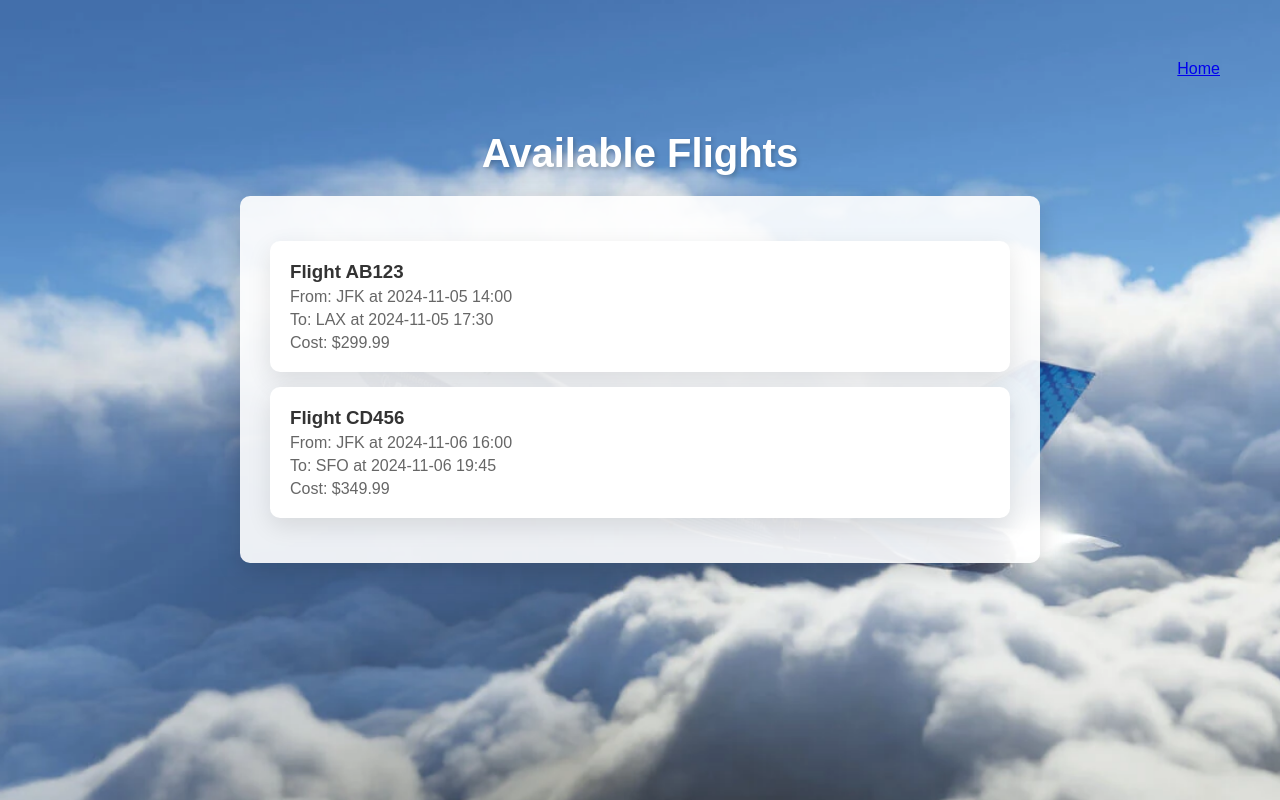
After one commit to icsbillwei/Group11-SI, a Flask app: template templates/flight_results.html in a window 1280 px wide. The commit adds this page. Run offline with Flask 3, Linux system fonts and the light colour scheme; the template is opened without the code that fills it: values that come from a table or form of the project are taken from there, others are empty.

Commit message:
flight database, flight search and flight results

```diff
--- a/app.py
+++ b/app.py
@@ -27,6 +27,17 @@ class User(db.Model):
     def check_password(self, password):
         return check_password_hash(self.password, password)
 
+# Flight Model
+class Flight(db.Model):
+    id = db.Column(db.Integer, primary_key=True)
+    flight_number = db.Column(db.String(50), unique=True, nullable=False)
+    departure_airport = db.Column(db.String(255), nullable=False)
+    arrival_location = db.Column(db.String(255), nullable=False)
+    departure_time = db.Column(db.DateTime, nullable=False)
+    arrival_time = db.Column(db.DateTime, nullable=False)
+    cost = db.Column(db.Float, nullable=False)
+
+
 # Routes
 @app.route('/', methods=['GET', 'POST'])
 def login():
@@ -41,7 +52,7 @@ def login():
         user = User.query.filter_by(email=email).first()
         if user and user.check_password(password):
             session['email'] = email
-            return redirect(url_for('index'))
+            return redirect(url_for('book_flight'))
 
         flash('Invalid email or password', 'error')
         return render_template('login.html')
@@ -118,11 +129,45 @@ def reset_password(email):
 
     return render_template('reset_password.html', email=email)
 
+@app.route('/search_flights', methods=['POST'])
+def search_flights():
+    departure_airport = request.form.get('departure_airport')
+    arrival_location = request.form.get('arrival_location')
+    departure_date = request.form.get('departure_date')
+
+    if not departure_airport or not arrival_location or not departure_date:
+        flash('Please provide all required information', 'error')
+        return redirect(url_for('book_flight'))
+
+    # Filter flights based on user's criteria
+    matching_flights = Flight.query.filter(
+        Flight.departure_airport == departure_airport,
+        Flight.arrival_location == arrival_location,
+        db.func.date(Flight.departure_time) == departure_date
+    ).all()
+
+    if not matching_flights:
+        flash('No flights match your search criteria. Please try again.', 'error')
+        return redirect(url_for('book_flight'))
+
+    return render_template('flight_results.html', flights=matching_flights)
+
+
 @app.route('/logout')
 def logout():
     session.pop('email', None)
     flash('You have been logged out', 'success')
     return redirect(url_for('login'))
+
+# entry point to the app
+@app.route('/book_flight', methods=['GET', 'POST'])
+def book_flight():
+    if 'email' not in session:
+        flash('Please login first', 'error')
+        return redirect(url_for('login'))
+
+    return render_template('book_flight.html')
+
 
 @app.route('/index')
 def index():
@@ -136,6 +181,21 @@ def init_db():
     with app.app_context():
         db.create_all()
 
+    # Check if flights already exist
+        if Flight.query.count() == 0:
+            # Add some flight data for initialization
+            flights = [
+                Flight(flight_number="AB123", departure_airport="JFK", arrival_location="LAX",
+                       departure_time=datetime(2024, 11, 5, 14, 0), arrival_time=datetime(2024, 11, 5, 17, 30),
+                       cost=299.99),
+                Flight(flight_number="CD456", departure_airport="JFK", arrival_location="SFO",
+                       departure_time=datetime(2024, 11, 6, 16, 0), arrival_time=datetime(2024, 11, 6, 19, 45),
+                       cost=349.99),
+            ]
+
+            db.session.bulk_save_objects(flights)
+            db.session.commit()
+
 if __name__ == '__main__':
     init_db()  # Initialize database tables
     app.run(debug=True)
--- /dev/null
+++ b/templates/flight_results.html
@@ -0,0 +1,132 @@
+<!DOCTYPE html>
+<html lang="en">
+<head>
+    <meta charset="UTF-8">
+    <meta name="viewport" content="width=device-width, initial-scale=1.0">
+    <title>Flight Results</title>
+    <style>
+        *, *::before, *::after {
+            box-sizing: border-box;
+        }
+
+        body, html {
+            height: 100%;
+            margin: 0;
+            font-family: Arial, sans-serif;
+            background-image: url("{{ url_for('static', filename='background.png') }}");
+            background-size: cover;
+            background-position: center;
+        }
+
+        .container {
+            min-height: 100vh;
+            display: flex;
+            flex-direction: column;
+            align-items: center;
+            padding: 40px;
+        }
+
+        .navbar {
+            width: 100%;
+            display: flex;
+            justify-content: space-between;
+            align-items: center;
+            padding: 20px;
+        }
+
+        h2 {
+            color: white;
+            font-size: 2.5rem;
+            text-align: center;
+            text-shadow: 2px 2px 4px rgba(0, 0, 0, 0.2);
+            margin-bottom: 20px;
+        }
+
+        .results-container {
+            background-color: rgba(255, 255, 255, 0.9);
+            padding: 30px;
+            border-radius: 10px;
+            box-shadow: 0 8px 24px rgba(0, 0, 0, 0.15);
+            width: 100%;
+            max-width: 800px;
+        }
+
+        .flight-card {
+            background-color: white;
+            border-radius: 10px;
+            box-shadow: 0 8px 24px rgba(0, 0, 0, 0.1);
+            padding: 20px;
+            margin: 15px 0;
+            transition: transform 0.2s;
+        }
+
+        .flight-card:hover {
+            transform: translateY(-5px);
+        }
+
+        .flight-info {
+            display: flex;
+            flex-direction: column;
+            gap: 5px;
+        }
+
+        .flight-info h3 {
+            margin: 0;
+            color: #333;
+        }
+
+        .flight-info p {
+            margin: 0;
+            color: #666;
+        }
+
+        /* Responsive design */
+        @media (max-width: 768px) {
+            .results-container {
+                width: 90%;
+            }
+        }
+    </style>
+</head>
+<body>
+    <div class="container">
+        <div class="navbar">
+            <div class="burger-icon" onclick="toggleDropdown()">
+                <div class="burger-lines"></div>
+                <div class="burger-lines"></div>
+                <div class="burger-lines"></div>
+            </div>
+            <div class="dropdown-menu" id="dropdownMenu">
+                <a href="{{ url_for('book_flight') }}">Home</a>
+                <!-- add more links here as needed -->
+            </div>
+        </div>
+
+        <h2>Available Flights</h2>
+
+        <div class="results-container">
+            {% if flights %}
+                {% for flight in flights %}
+                    <div class="flight-card">
+                        <div class="flight-info">
+                            <h3>Flight {{ flight.flight_number }}</h3>
+                            <p>From: {{ flight.departure_airport }} at {{ flight.departure_time.strftime('%Y-%m-%d %H:%M') }}</p>
+                            <p>To: {{ flight.arrival_location }} at {{ flight.arrival_time.strftime('%Y-%m-%d %H:%M') }}</p>
+                            <p>Cost: ${{ flight.cost }}</p>
+                        </div>
+                    </div>
+                {% endfor %}
+            {% else %}
+                <p>No flights match your search criteria.</p>
+            {% endif %}
+        </div>
+    </div>
+
+    <script>
+        function toggleDropdown() {
+            const dropdown = document.getElementById("dropdownMenu");
+            dropdown.style.display = dropdown.style.display === "block" ? "none" : "block";
+        }
+    </script>
+</body>
+</html>
```
Also changed, not shown: templates/book_flight.html (+45 -11 lines).
